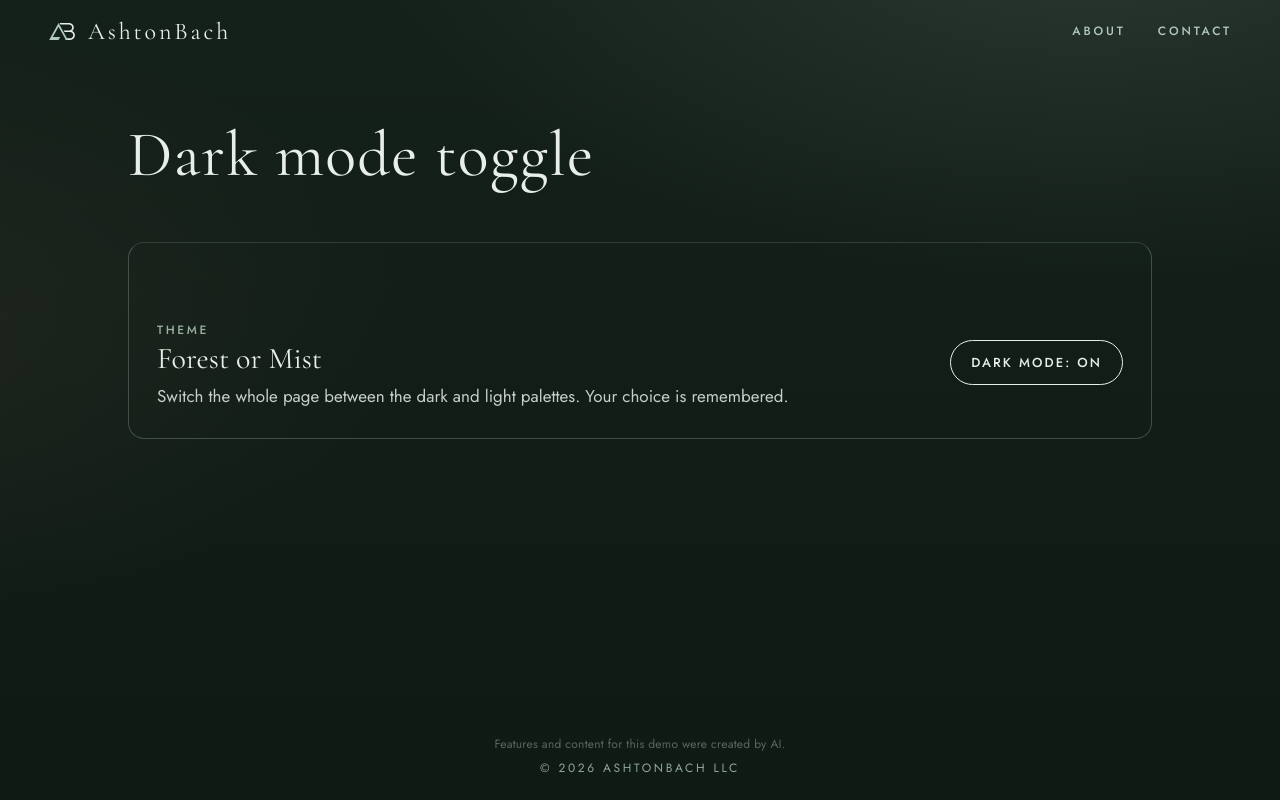
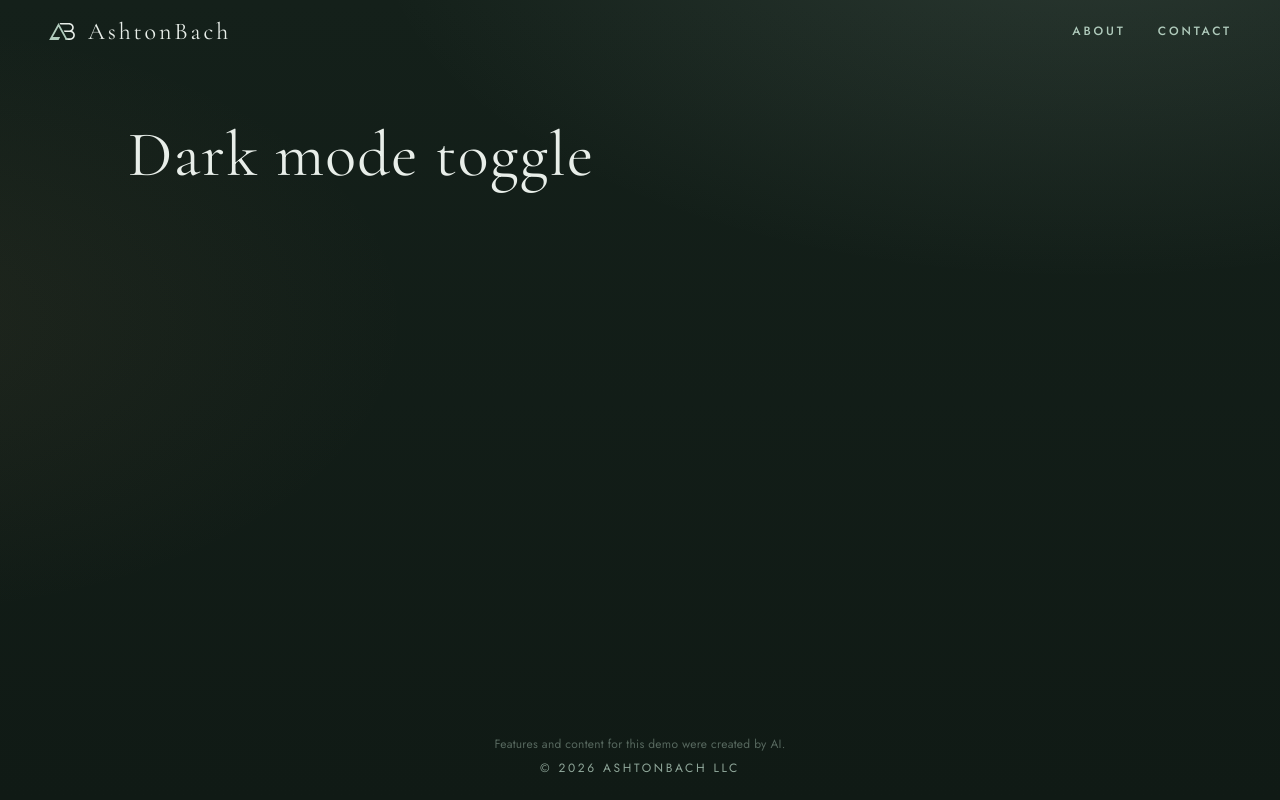
Before and after one commit to ashtonbach/agent-showcase, a Next.js app: page / in a window 1280 px wide. Built offline with nearby package versions, Linux system fonts and the light colour scheme.

Commit message:
Base: lab slot empty, from main 7ada332 (Author: Jonah Reyes)

```diff
--- a/app/lab/dark-mode/index.tsx
+++ /dev/null
@@ -1,44 +0,0 @@
-"use client";
-import { useEffect, useState } from "react";
-
-const KEY = "ab-theme";
-const css = `
-html[data-theme="light"], html[data-theme="light"] body { background: #E8EEE9; color: #14201A; }
-html[data-theme="light"] .label, html[data-theme="light"] .nav-list a { color: #2F5A46; }
-html[data-theme="light"] .brand { color: #14201A; }
-html[data-theme="light"] .site-header { border-bottom-color: rgba(20, 32, 26, 0.18); }
-.lab-theme { width: min(720px, 100%); margin: 8px auto 56px; padding: 28px; border: 1px solid rgba(176, 203, 188, 0.28); border-radius: 16px; display: flex; gap: 20px; align-items: center; justify-content: space-between; flex-wrap: wrap; }
-html[data-theme="light"] .lab-theme { border-color: rgba(20, 32, 26, 0.2); }
-.lab-theme h2 { font-family: var(--serif); font-weight: 400; font-size: 30px; line-height: 1.2; }
-.lab-theme p { margin-top: 6px; opacity: 0.85; }
-.lab-theme button { font: 500 13px var(--sans); letter-spacing: 0.16em; text-transform: uppercase; padding: 12px 20px; border-radius: 999px; border: 1px solid currentColor; background: transparent; color: inherit; cursor: pointer; }
-`;
-
-export default function DarkModeToggle() {
-  const [dark, setDark] = useState(true);
-  useEffect(() => {
-    const saved = window.localStorage.getItem(KEY);
-    if (saved === "light") setDark(false);
-  }, []);
-  useEffect(() => {
-    document.documentElement.dataset.theme = dark ? "dark" : "light";
-  }, [dark]);
-  const toggle = () => {
-    const next = !dark;
-    setDark(next);
-    window.localStorage.setItem(KEY, next ? "dark" : "light");
-  };
-  return (
-    <section data-lab="dark-mode" className="lab-theme" aria-labelledby="lab-theme-title">
-      <style>{css}</style>
-      <div>
-        <p className="label">Theme</p>
-        <h2 id="lab-theme-title">Forest or Mist</h2>
-        <p>Switch the whole page between the dark and light palettes. Your choice is remembered.</p>
-      </div>
-      <button type="button" aria-pressed={dark} onClick={toggle}>
-        {dark ? "Dark mode: on" : "Dark mode: off"}
-      </button>
-    </section>
-  );
-}
--- a/app/page.tsx
+++ b/app/page.tsx
@@ -1,11 +1,9 @@
-import Lab from "./lab/dark-mode";
 import { readDemoName } from "./demo-name";
 const demoName = readDemoName();
 export default function Page() {
   return (
     <div className="page-stack">
       <h1 className="demo-title">{demoName}</h1>
-      <Lab />
       {/* lab:slot */}
     </div>
   );
```
